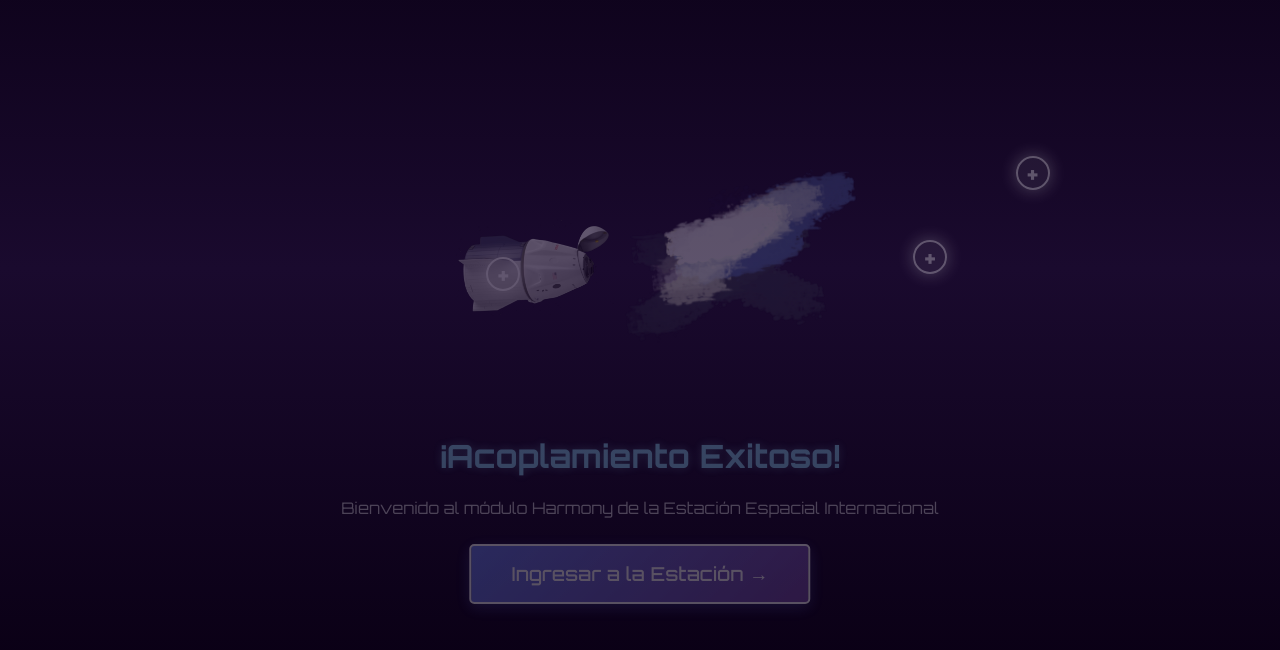
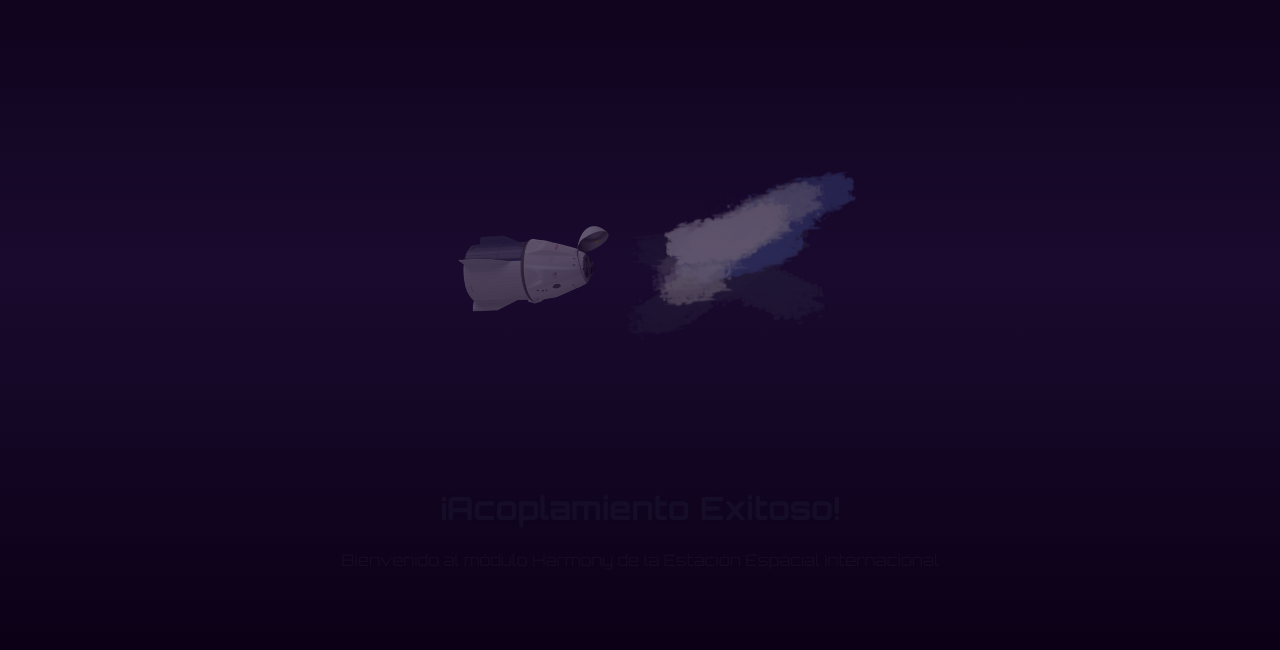
Before and after one commit to Choflis/StationBytes, a React (Vite) app in the folder StationByte_StellarAnniversary/: page /llegada in a window 1280 px wide. Shown: the part 132-782 px from the top of the page. Built offline with nearby package versions, Linux system fonts and the light colour scheme; a web font is replaced by a local one.

Commit message:
Pagina de llegada

```diff
--- a/StationByte_StellarAnniversary/src/pages/PantallaInicio/PantallaInicio.jsx
+++ b/StationByte_StellarAnniversary/src/pages/PantallaInicio/PantallaInicio.jsx
@@ -1,14 +1,20 @@
 import { useEffect, useState } from 'react'
+import { useNavigate } from 'react-router-dom'
 import './PantallaInicio.css'
 import nave from '../../assets/SpaceStation.png'
 
-function PantallaInicio({ onIniciar }) {
+function PantallaInicio() {
   const [mostrarBoton, setMostrarBoton] = useState(false)
+  const navigate = useNavigate()
 
   useEffect(() => {
     const timer = setTimeout(() => setMostrarBoton(true), 1200)
     return () => clearTimeout(timer)
   }, [])
+
+  const handleIniciar = () => {
+    navigate('/llegada')
+  }
 
   return (
     <div className="pantallaInicio">
@@ -19,7 +25,7 @@
         className="EstacionInternacional"
       />
       {mostrarBoton && (
-        <button className="botonJugar" onClick={onIniciar}>Start</button>
+        <button className="botonJugar" onClick={handleIniciar}>Start</button>
       )}
     </div>
   )
--- a/StationByte_StellarAnniversary/src/pages/ZonaDeLlegada/ZonaDeLlegada.css
+++ b/StationByte_StellarAnniversary/src/pages/ZonaDeLlegada/ZonaDeLlegada.css
@@ -113,138 +113,24 @@
   animation: fadeIn 0.5s ease-in;
 }
 
-/* Zonas interactivas */
-.zona-interactiva {
+/* Texto de acoplamiento */
+.texto-acoplamiento {
   position: absolute;
-  cursor: pointer;
-  transition: all 0.3s ease;
-}
-
-.zona-interactiva:hover {
-  transform: scale(1.1);
-}
-
-.punto-info {
-  width: 30px;
-  height: 30px;
-  background: rgba(255, 255, 255, 0.2);
-  border: 2px solid white;
-  border-radius: 50%;
-  display: flex;
-  justify-content: center;
-  align-items: center;
-  font-size: 1.5rem;
-  font-weight: bold;
-  animation: pulsar 2s infinite;
-  backdrop-filter: blur(5px);
-}
-
-@keyframes pulsar {
-  0%, 100% {
-    box-shadow: 0 0 10px rgba(255, 255, 255, 0.5);
-  }
-  50% {
-    box-shadow: 0 0 20px rgba(255, 255, 255, 0.8);
-  }
-}
-
-/* Posiciones de las zonas interactivas */
-.zona-harmony {
-  right: 20%;
-  top: 45%;
-}
-
-.zona-dragon {
-  left: 35%;
-  top: 48%;
-}
-
-.zona-paneles {
-  right: 10%;
-  top: 30%;
-}
-
-/* Panel de información */
-.panel-informacion {
-  position: absolute;
-  top: 10%;
-  left: 50%;
-  transform: translateX(-50%);
-  background: rgba(16, 6, 30, 0.95);
-  border: 2px solid rgba(255, 255, 255, 0.3);
-  border-radius: 10px;
-  padding: 1.5rem 2.5rem;
-  max-width: 500px;
-  text-align: center;
-  animation: slideDown 0.3s ease-out;
-  backdrop-filter: blur(10px);
-}
-
-@keyframes slideDown {
-  from {
-    opacity: 0;
-    transform: translateX(-50%) translateY(-20px);
-  }
-  to {
-    opacity: 1;
-    transform: translateX(-50%) translateY(0);
-  }
-}
-
-.panel-informacion h3 {
-  font-size: 1.5rem;
-  margin-bottom: 0.5rem;
-  color: #87ceeb;
-}
-
-.panel-informacion p {
-  font-size: 1rem;
-  line-height: 1.6;
-  opacity: 0.9;
-}
-
-/* Controles */
-.controles {
-  position: absolute;
-  bottom: 8%;
+  bottom: 10%;
   left: 50%;
   transform: translateX(-50%);
   text-align: center;
   animation: fadeIn 1.5s ease-in;
 }
 
-.controles h2 {
+.texto-acoplamiento h2 {
   font-size: 2rem;
   margin-bottom: 0.5rem;
   color: #87ceeb;
   text-shadow: 0 0 10px rgba(135, 206, 235, 0.5);
 }
 
-.controles p {
+.texto-acoplamiento p {
   font-size: 1rem;
-  margin-bottom: 1.5rem;
   opacity: 0.8;
 }
-
-.boton-continuar {
-  background: linear-gradient(135deg, #667eea 0%, #764ba2 100%);
-  border: 2px solid white;
-  color: white;
-  padding: 1rem 2.5rem;
-  font-size: 1.2rem;
-  font-family: 'Orbitron', sans-serif;
-  cursor: pointer;
-  border-radius: 5px;
-  transition: all 0.3s ease;
-  box-shadow: 0 4px 15px rgba(102, 126, 234, 0.4);
-}
-
-.boton-continuar:hover {
-  transform: translateY(-2px);
-  box-shadow: 0 6px 20px rgba(102, 126, 234, 0.6);
-  background: linear-gradient(135deg, #764ba2 0%, #667eea 100%);
-}
-
-.boton-continuar:active {
-  transform: translateY(0);
-}
--- a/StationByte_StellarAnniversary/src/pages/ZonaDeLlegada/ZonaDeLlegada.jsx
+++ b/StationByte_StellarAnniversary/src/pages/ZonaDeLlegada/ZonaDeLlegada.jsx
@@ -1,39 +1,24 @@
 import { useState, useEffect } from 'react'
+import { useNavigate } from 'react-router-dom'
 import './ZonaDeLlegada.css'
 import naveDragon from '../../assets/nave_dragon.png'
 import spaceStation from '../../assets/SpaceStation.png'
 
-function ZonaDeLlegada({ onContinuar }) {
+function ZonaDeLlegada() {
   const [escena, setEscena] = useState(1)
-  const [infoVisible, setInfoVisible] = useState(null)
+  const navigate = useNavigate()
 
   useEffect(() => {
     if (escena === 1) {
+      // Después de 5 segundos, cambiar a escena 2
       const timer = setTimeout(() => setEscena(2), 5000)
       return () => clearTimeout(timer)
+    } else if (escena === 2) {
+      // Después de 3 segundos en escena 2, ir a Harmony
+      const timer = setTimeout(() => navigate('/harmony'), 3000)
+      return () => clearTimeout(timer)
     }
-  }, [escena])
-
-  const handleContinuar = () => {
-    if (onContinuar) {
-      onContinuar()
-    }
-  }
-
-  const zonasInteractivas = {
-    modulo1: {
-      titulo: 'Módulo Harmony',
-      descripcion: 'Módulo central de acoplamiento de la ISS. Conecta los diferentes segmentos de la estación.'
-    },
-    naveDragon: {
-      titulo: 'Nave Dragon',
-      descripcion: 'Cápsula espacial de SpaceX diseñada para transportar carga y tripulación a la estación espacial.'
-    },
-    panelesSolares: {
-      titulo: 'Paneles Solares',
-      descripcion: 'Generan la energía necesaria para alimentar todos los sistemas de la estación espacial.'
-    }
-  }
+  }, [escena, navigate])
 
   return (
     <div className="zonaDeLlegada">
@@ -51,47 +36,11 @@
           <div className="contenedor-acoplamiento">
             <img src={spaceStation} alt="Estación Espacial" className="estacion-acoplada" />
             <img src={naveDragon} alt="Nave Dragon" className="nave-acoplada" />
-
-            {/* Zonas interactivas */}
-            <div
-              className="zona-interactiva zona-harmony"
-              onMouseEnter={() => setInfoVisible('modulo1')}
-              onMouseLeave={() => setInfoVisible(null)}
-            >
-              <div className="punto-info">+</div>
-            </div>
-
-            <div
-              className="zona-interactiva zona-dragon"
-              onMouseEnter={() => setInfoVisible('naveDragon')}
-              onMouseLeave={() => setInfoVisible(null)}
-            >
-              <div className="punto-info">+</div>
-            </div>
-
-            <div
-              className="zona-interactiva zona-paneles"
-              onMouseEnter={() => setInfoVisible('panelesSolares')}
-              onMouseLeave={() => setInfoVisible(null)}
-            >
-              <div className="punto-info">+</div>
-            </div>
           </div>
 
-          {/* Panel de información */}
-          {infoVisible && (
-            <div className="panel-informacion">
-              <h3>{zonasInteractivas[infoVisible].titulo}</h3>
-              <p>{zonasInteractivas[infoVisible].descripcion}</p>
-            </div>
-          )}
-
-          <div className="controles">
+          <div className="texto-acoplamiento">
             <h2>¡Acoplamiento Exitoso!</h2>
             <p>Bienvenido al módulo Harmony de la Estación Espacial Internacional</p>
-            <button className="boton-continuar" onClick={handleContinuar}>
-              Ingresar a la Estación →
-            </button>
           </div>
         </div>
       )}
```
